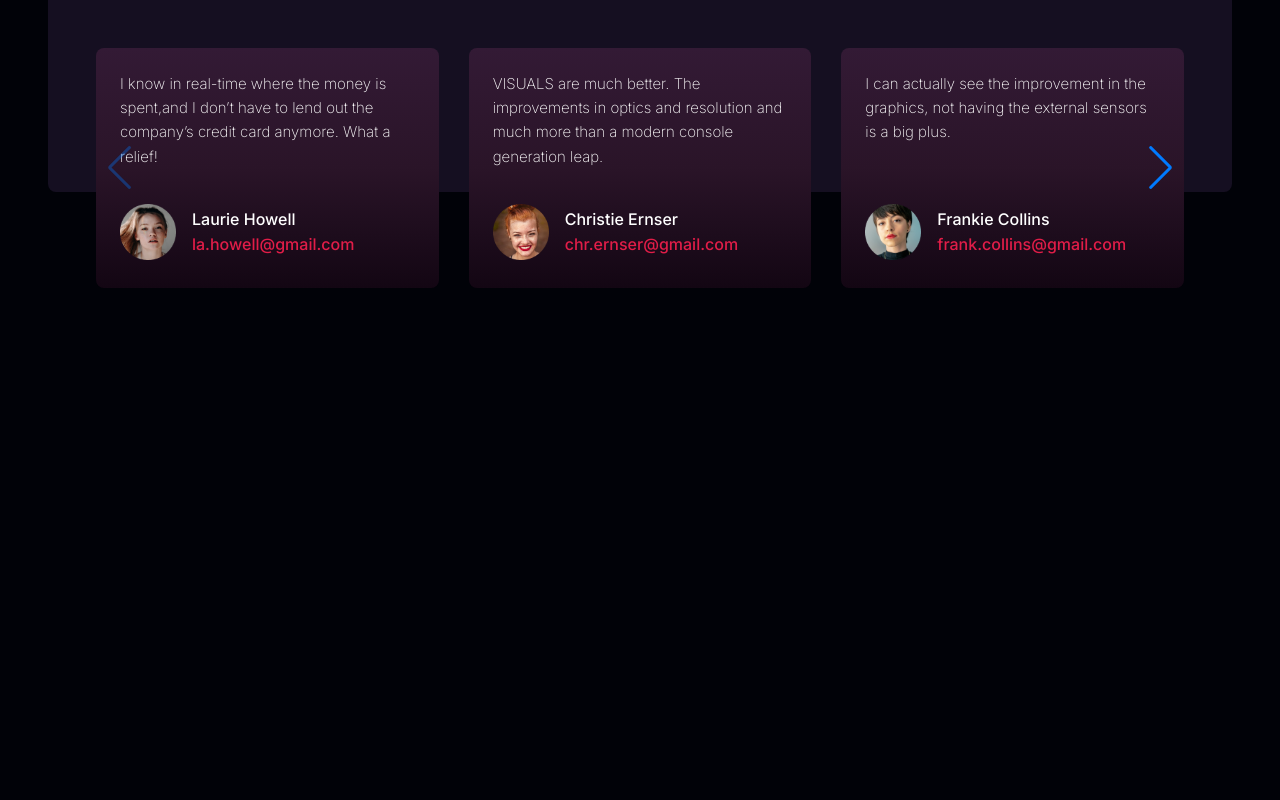
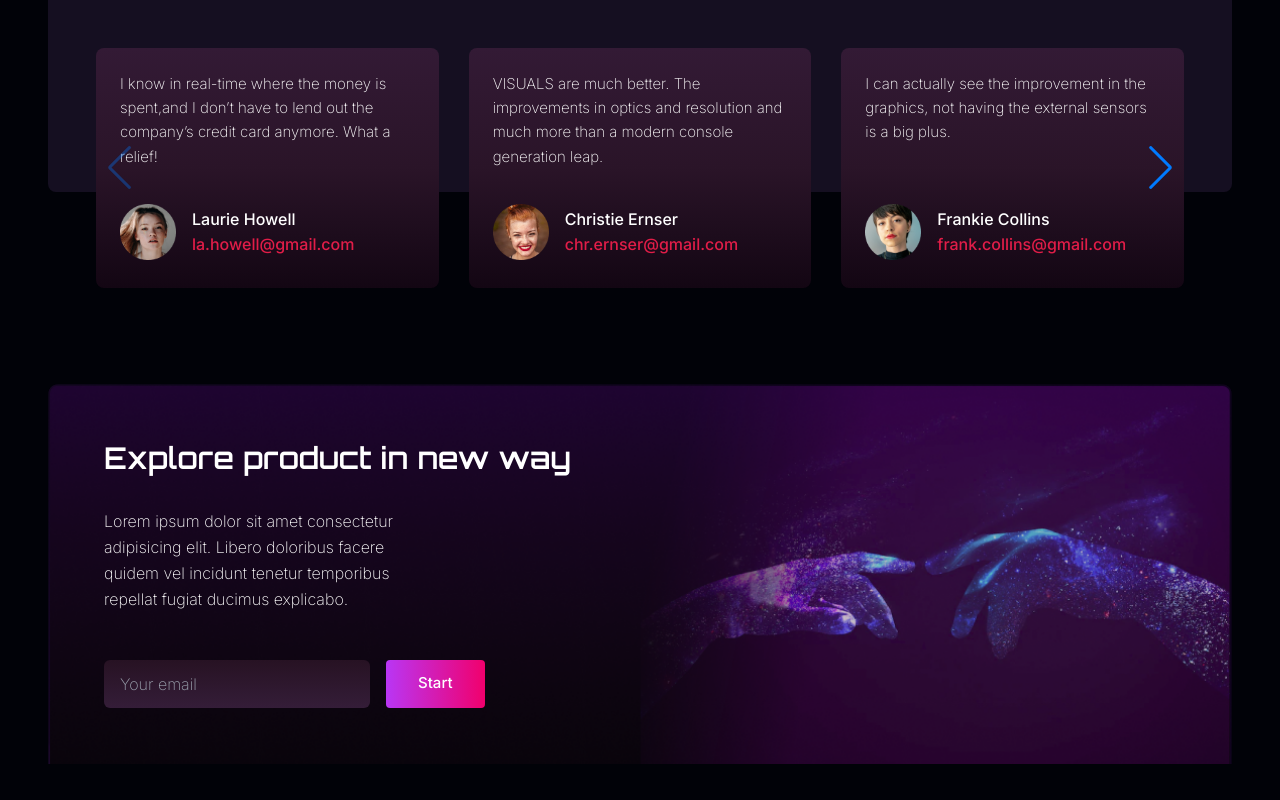
Before and after one commit to dgutierrez21/Proyecto-VR-Website-TailwindCSS, a React (Vite) app: page / in a window 1280 px wide. Shown: the part 3039-3839 px from the top of the page. Before the commit the page ends 3423 px from the top, so only its background shows below. Built offline with nearby package versions, Linux system fonts and the light colour scheme.

Commit message:
add explore section

```diff
--- a/src/App.jsx
+++ b/src/App.jsx
@@ -1,6 +1,7 @@
 import { useState } from "react";
 import { Banner } from "./components/Banner";
 import { Experience } from "./components/Experience";
+import { Explore } from "./components/Explore";
 import { Header } from "./components/Header";
 import { Headsets } from "./components/Headsets";
 import { NavMobile } from "./components/NavMobile";
@@ -25,6 +26,7 @@ function App() {
       <Video />
       <Headsets />
       <Testimonial />
+      <Explore />
     </div>
   );
 }
--- /dev/null
+++ b/src/components/Explore.jsx
@@ -0,0 +1,29 @@
+export const Explore = () => {
+  return (
+    <section className="min-h-[400px] mb-16 lg:mb-4 ">
+      <div className="container mx-auto h-full">
+        <div className="bg-explore bg-no-repeat bg-cover h-full p-14">
+          <h3 className="font-semibold text-3xl mb-8">
+            Explore product in new way
+          </h3>
+          <p className="mb-12 max-w-xs">
+            Lorem ipsum dolor sit amet consectetur adipisicing elit. Libero
+            doloribus facere quidem vel incidunt tenetur temporibus repellat
+            fugiat ducimus explicabo.
+          </p>
+          <form
+            action=""
+            className="flex flex-col w-full space-y-4 gap-x-4 lg:flex-row lg:space-y-0"
+          >
+            <input
+              type="text"
+              placeholder="Your email"
+              className="bg-gradient-to-t from-[#341D38] to-[#271223] h-12 outline-none outline-2 focus:outline-purple-600 px-4 rounded-md"
+            />
+            <button className="btn">Start</button>
+          </form>
+        </div>
+      </div>
+    </section>
+  );
+};
```
